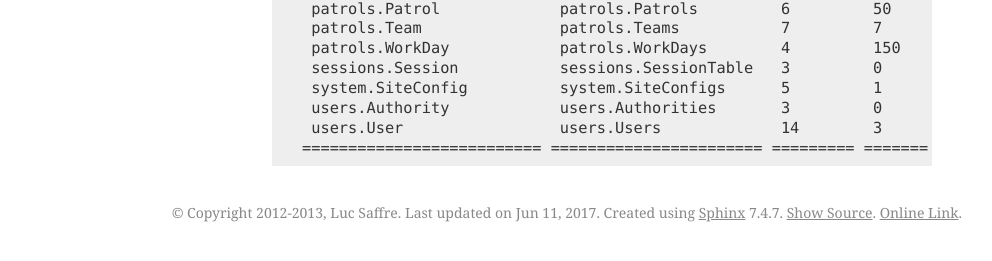
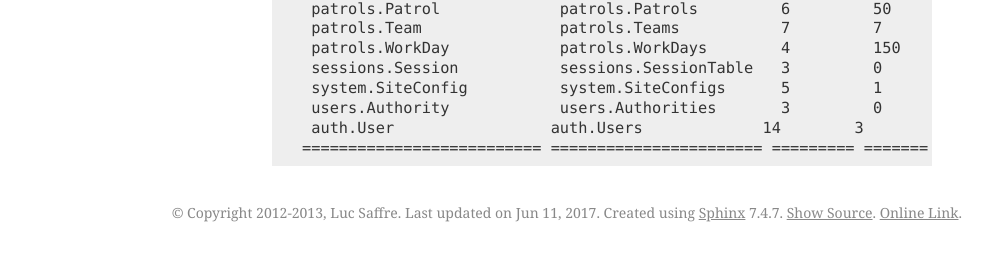
Before and after one commit to lsaffre/lino-patrols, a Sphinx documentation site: the page built from docs/tested/general.rst, in a window 1280 px wide. Shown: the part 620-881 px from the top of the page, without its empty margins (148-1140 px from the left). Built offline with Sphinx 7.4.7, drawn with Linux system fonts in a browser that asks for light colours; pages that are not in the unit, such as notebooks, are missing from menus; the version number could not be read and is left out.

Commit message:
http://luc.lino-framework.org/blog/2017/0611.html

```diff
--- a/docs/tested/general.rst
+++ b/docs/tested/general.rst
@@ -45,6 +45,6 @@ The test database
  sessions.Session           sessions.SessionTable   3         0
  system.SiteConfig          system.SiteConfigs      5         1
  users.Authority            users.Authorities       3         0
- users.User                 users.Users             14        3
+ auth.User                 auth.Users             14        3
 ========================== ======================= ========= =======
 <BLANKLINE>
```
